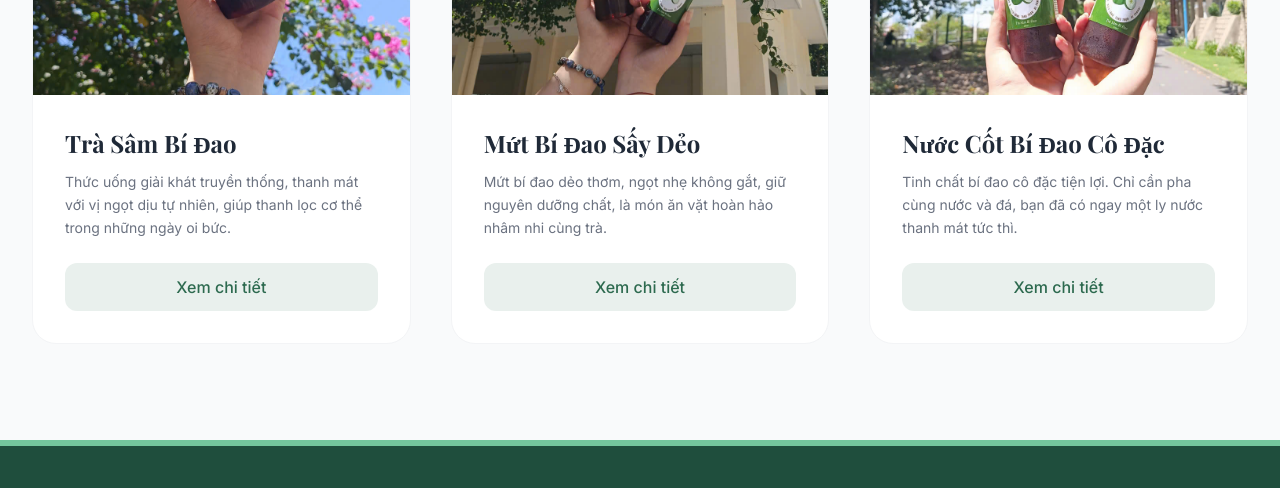
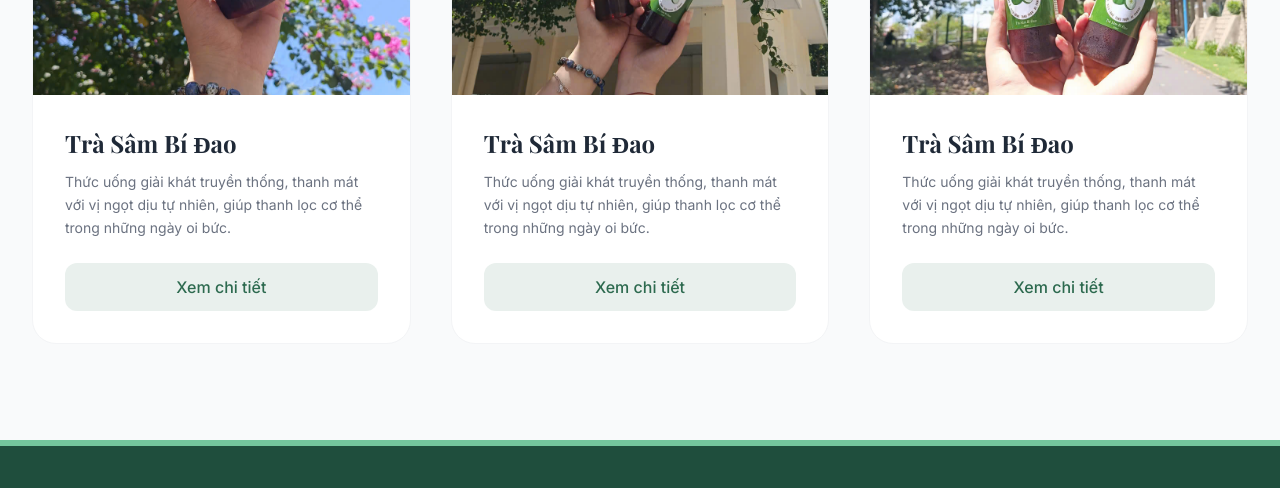
Before and after one commit to huyvo79/web_Quy, a plain HTML site: page index.html in a window 1280 px wide. Shown: the part 1960-2448 px from the top of the page. Drawn offline with nearby package versions, Linux system fonts and the light colour scheme; a web font is replaced by a local one.

Commit message:
cập nhật nội dung bài viết

```diff
--- a/index.html
+++ b/index.html
@@ -253,10 +253,10 @@
                         </div>
                         <div class="p-8 flex-grow flex flex-col justify-between">
                             <div>
-                                <h3 class="text-2xl font-serif font-bold text-gray-800 mb-3">Mứt Bí Đao Sấy Dẻo</h3>
+                                <h3 class="text-2xl font-serif font-bold text-gray-800 mb-3">Trà Sâm Bí Đao</h3>
                                 <p class="text-gray-500 mb-6 text-sm leading-relaxed">
-                                    Mứt bí đao dẻo thơm, ngọt nhẹ không gắt, giữ nguyên dưỡng chất, là món ăn vặt hoàn
-                                    hảo nhâm nhi cùng trà.
+                                    Thức uống giải khát truyền thống, thanh mát với vị ngọt dịu tự nhiên, giúp thanh lọc
+                                    cơ thể trong những ngày oi bức.
                                 </p>
                             </div>
                             <button
@@ -276,10 +276,10 @@
                         </div>
                         <div class="p-8 flex-grow flex flex-col justify-between">
                             <div>
-                                <h3 class="text-2xl font-serif font-bold text-gray-800 mb-3">Nước Cốt Bí Đao Cô Đặc</h3>
+                                <h3 class="text-2xl font-serif font-bold text-gray-800 mb-3">Trà Sâm Bí Đao</h3>
                                 <p class="text-gray-500 mb-6 text-sm leading-relaxed">
-                                    Tinh chất bí đao cô đặc tiện lợi. Chỉ cần pha cùng nước và đá, bạn đã có ngay một ly
-                                    nước thanh mát tức thì.
+                                    Thức uống giải khát truyền thống, thanh mát với vị ngọt dịu tự nhiên, giúp thanh lọc
+                                    cơ thể trong những ngày oi bức.
                                 </p>
                             </div>
                             <button
```
